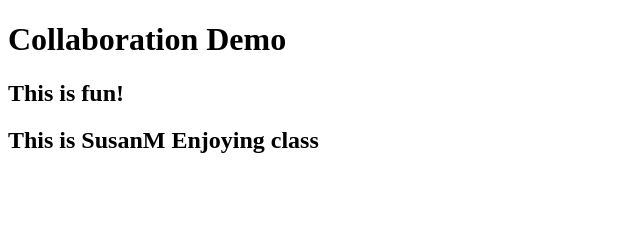
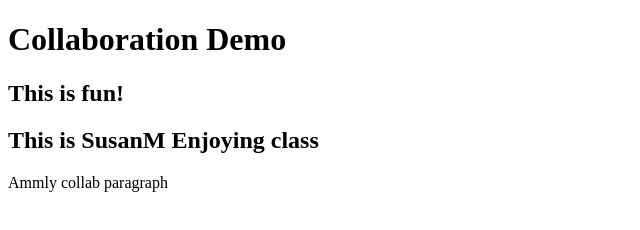
Before and after one commit to d-kahara/collaboration-demo, a plain HTML site: page index.html in a window 1280 px wide. Shown: the whole page, without its empty margins (0-640 px from the left). Drawn offline with Linux system fonts and the light colour scheme.

Commit message:
add ammly's paragragraph

```diff
--- a/index.html
+++ b/index.html
@@ -9,5 +9,6 @@
     <h1>Collaboration Demo</h1>
     <h2>This is fun!</h2>
     <h2>This is SusanM Enjoying class</h2>
+    <p>Ammly collab paragraph</>
 </body>
 </html>
```
